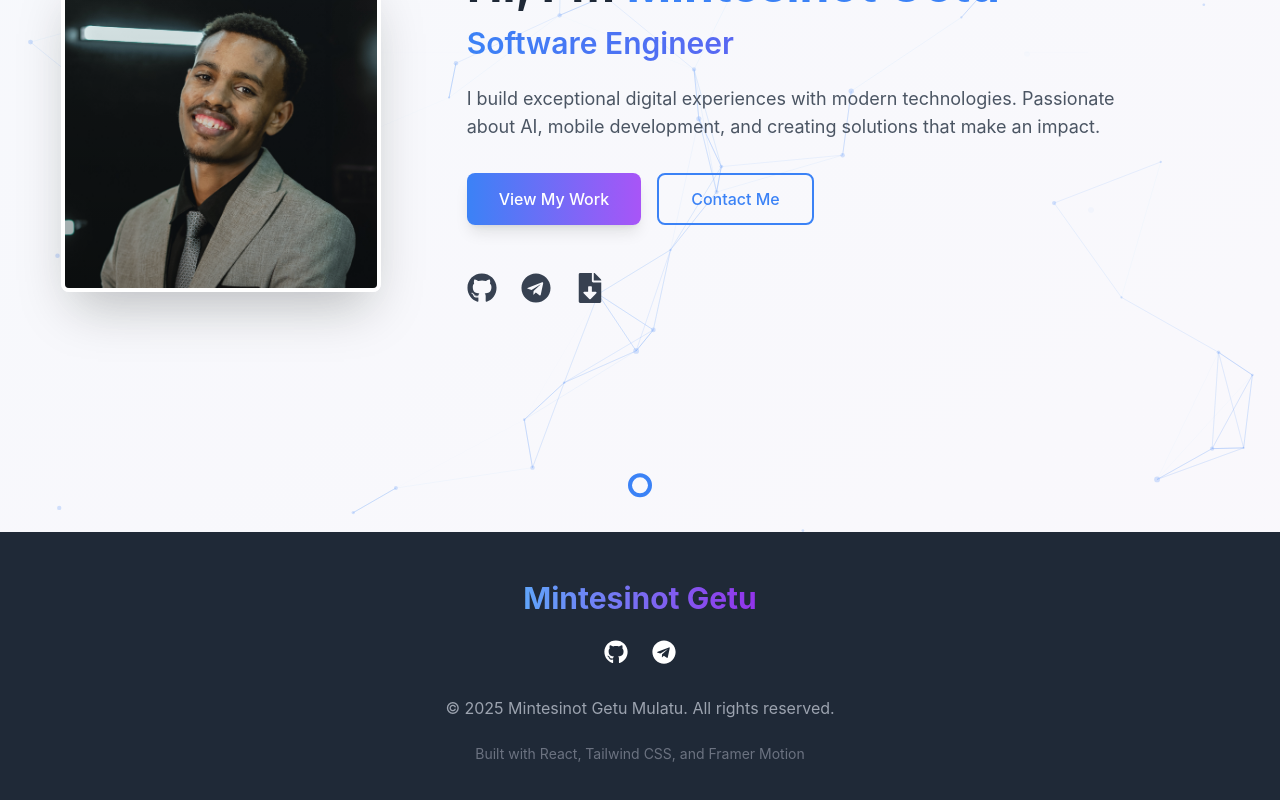
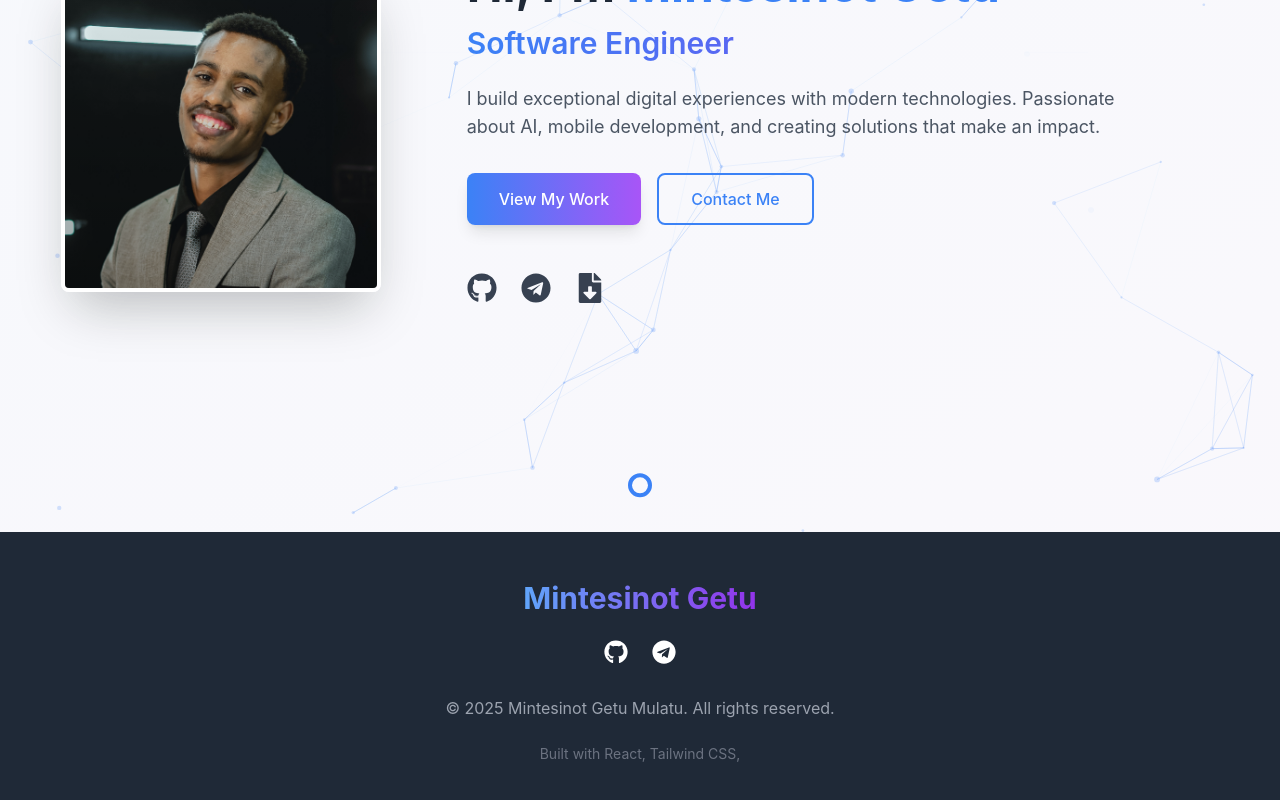
Before and after one commit to mntc3434/my-portfolio, a React (Create React App) app: page / in a window 1280 px wide. Shown: the part 268-1068 px from the top of the page. Built offline with nearby package versions, Linux system fonts and the light colour scheme.

Commit message:
Update Footer.jsx

```diff
--- a/src/components/Footer.jsx
+++ b/src/components/Footer.jsx
@@ -48,7 +48,7 @@ const Footer = () => {
           </p>
 
           <p className="text-gray-500 text-sm text-center">
-            Built with React, Tailwind CSS, and Framer Motion
+            Built with React, Tailwind CSS,
           </p>
         </motion.div>
       </div>
```
